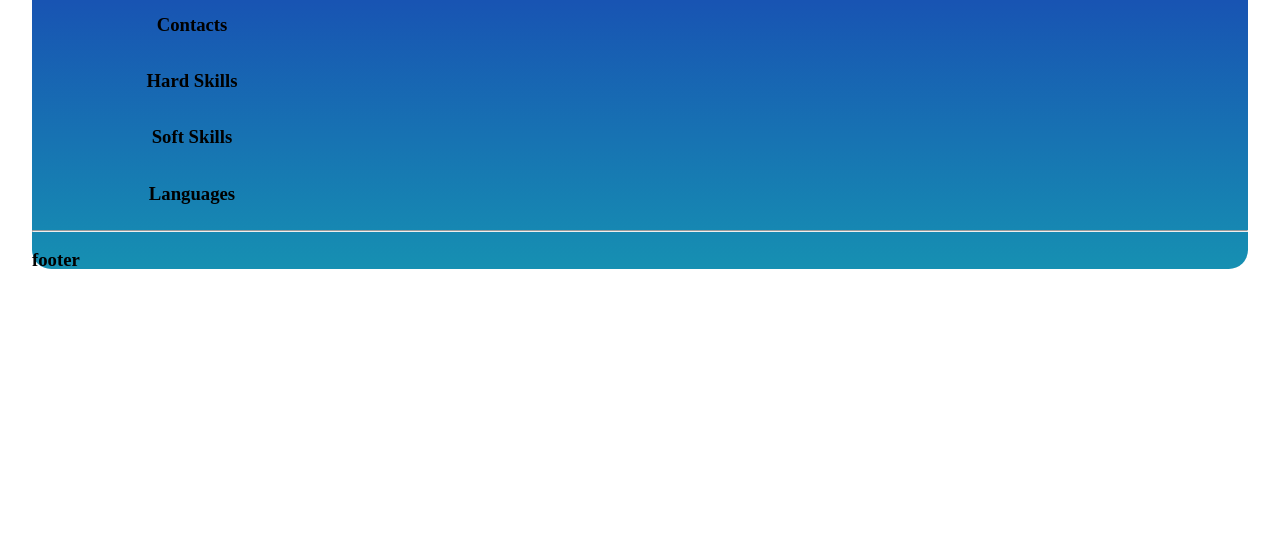
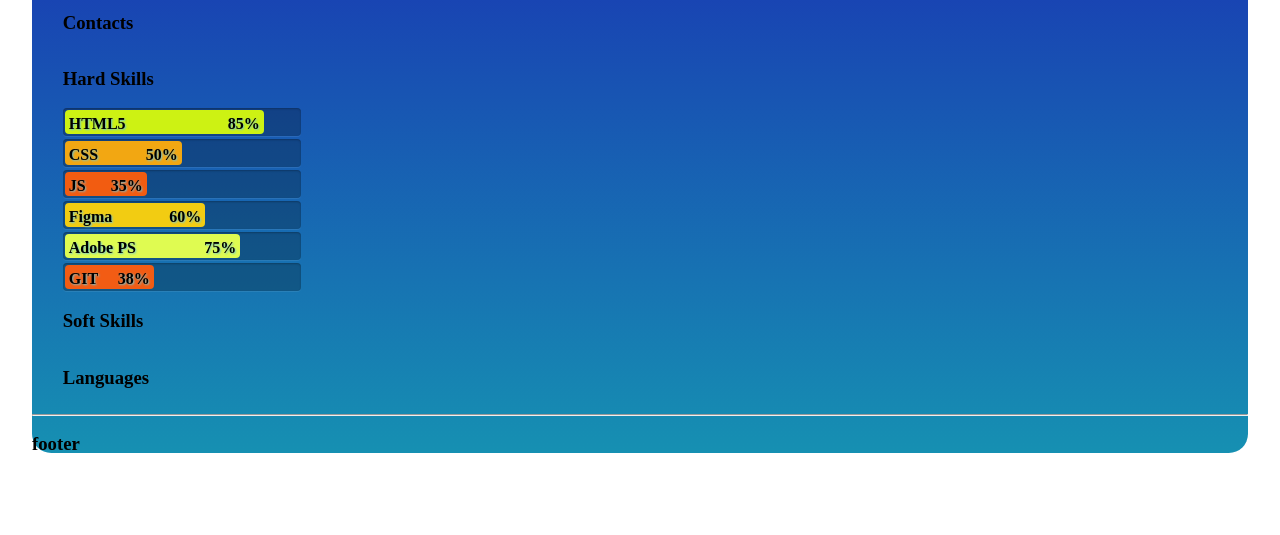
Before and after one commit to Cmetana/rsschool-cv, a plain HTML site: page index.html in a window 1280 px wide. Shown: the part 265-800 px from the top of the page. Drawn offline with Linux system fonts and the light colour scheme.

Commit message:
feat: create hard skills block

```diff
--- a/assets/css/style.css
+++ b/assets/css/style.css
@@ -3,6 +3,7 @@ main {
     margin: 0 auto;
     border-radius: 1.5vw;
     background: linear-gradient(to top, #1690b2, #1a1ab3);
+    box-sizing: border-box;
 }
 .main_container {
     display: flex;
@@ -33,10 +34,12 @@ nav, article {
 .name_container h2 {
     padding-bottom: 0;
     margin: 0;
+    /* font-size: 2.3vw; */
 }
 .name_container p {
     padding-top: 0;
     margin: 0;
+    width: 100%;
 }
 .name_title {
     display: flex;
@@ -54,3 +57,86 @@ nav, article {
     margin: 0 auto;
     max-width: 95vw;
 }
+.nav_contacts, .nav_hard_skill, .nav_soft_skill, .nav_languages {
+    box-sizing: border-box;
+    min-width: 100%;
+    padding-left: 2.4vw;
+    padding-right: 4vw;
+}
+
+.progress {
+    margin: 0 auto;
+    margin-left: -1%;
+    width: 100%;
+    box-sizing: border-box;
+  }
+
+  .progress {
+    padding: 2px;
+    margin: 3px 0;
+    background: rgba(0, 0, 0, 0.25);
+    border-radius: 4px;
+    -webkit-box-shadow: inset 0 1px 2px rgba(0, 0, 0, 0.25), 0 1px rgba(255, 255, 255, 0.08);
+    box-shadow: inset 0 1px 2px rgba(0, 0, 0, 0.25), 0 1px rgba(255, 255, 255, 0.08);
+  }
+  .progress_text {
+    display: inline-block;
+    margin: 0 ;
+    padding: 4px 4px;
+    font-weight: bold;
+    line-height: 120%;
+    color: #000;
+    text-shadow: 1px 1px 2px rgb(110, 197, 210);
+
+  }
+
+  .progress-html {
+    display: inline-flex;
+    justify-content: space-between;
+    height: 1.5em;
+    border-radius: 4px;
+    width: 85%;
+    background-color: #cdf213;
+}
+
+
+.progress-css {
+    display: inline-flex;
+    justify-content: space-between;
+    height: 1.5em;
+    border-radius: 4px;
+    width: 50%;
+    background-color: #f2a712;
+}
+.progress-js {
+    display: inline-flex;
+    justify-content: space-between;
+    height: 1.5em;
+    border-radius: 4px;
+    width: 35%;
+    background-color: #f25c11;
+}
+.progress-figma {
+    display: inline-flex;
+    justify-content: space-between;
+    height: 1.5em;
+    border-radius: 4px;
+    width: 60%;
+    background-color: #f2cc12;
+}
+.progress-ps {
+    display: inline-flex;
+    justify-content: space-between;
+    height: 1.5em;
+    border-radius: 4px;
+    width: 75%;
+    background-color: #dffb51;
+}
+.progress-git {
+    display: inline-flex;
+    justify-content: space-between;
+    height: 1.5em;
+    border-radius: 4px;
+    width: 38%;
+    background-color: #f25c14;
+}
--- a/index.html
+++ b/index.html
@@ -15,23 +15,54 @@
 <img class="avatar_img" src="assets/img/logo.png" alt="my avatar">
 <div class="name_container">
     <h2>Andrii Cherednichenko</h2>
-    <div class="name_title"> <hr><p>FrontEnd Developer</p> <hr></div>
+    <div class="name_title"> <p>FrontEnd Developer</p> </div>
 </div>
-<div class="contacts">
+<div  class="nav_contacts">
     <h3>Contacts</h3>
 </div>
-<div>
+<div class="nav_hard_skill">
     <h3>Hard Skills</h3>
+    <div class="progress">
+        <div class="progress-html">
+            <span class="progress_text">HTML5</span> <span class="progress_text">85%</span>
+        </div>
+    </div>
+    <div class="progress">
+
+        <div class="progress-css">
+            <span class="progress_text">CSS</span> <span class="progress_text">50%</span>
+        </div>
+    </div>
+    <div class="progress">
+        <div class="progress-js">
+            <span class="progress_text">JS</span> <span class="progress_text">35%</span>
+        </div>
+    </div>
+    <div class="progress">
+        <div class="progress-figma">
+            <span class="progress_text">Figma</span> <span class="progress_text">60%</span>
+        </div>
+    </div>
+    <div class="progress">
+        <div class="progress-ps">
+            <span class="progress_text">Adobe PS</span> <span class="progress_text">75%</span>
+        </div>
+    </div>
+    <div class="progress">
+        <div class="progress-git">
+            <span class="progress_text">GIT</span> <span class="progress_text">38%</span>
+        </div>
+    </div>
 </div>
-<div>
+<div class="nav_soft_skill">
     <h3>Soft Skills</h3>
 </div>
-<div>
+<div class="nav_languages">
     <h3>Languages</h3>
 </div>
         </nav>
         <article>
-<div>
+<div class="about_me">
     <h3>About Me</h3>
 </div>
 <div>
```
